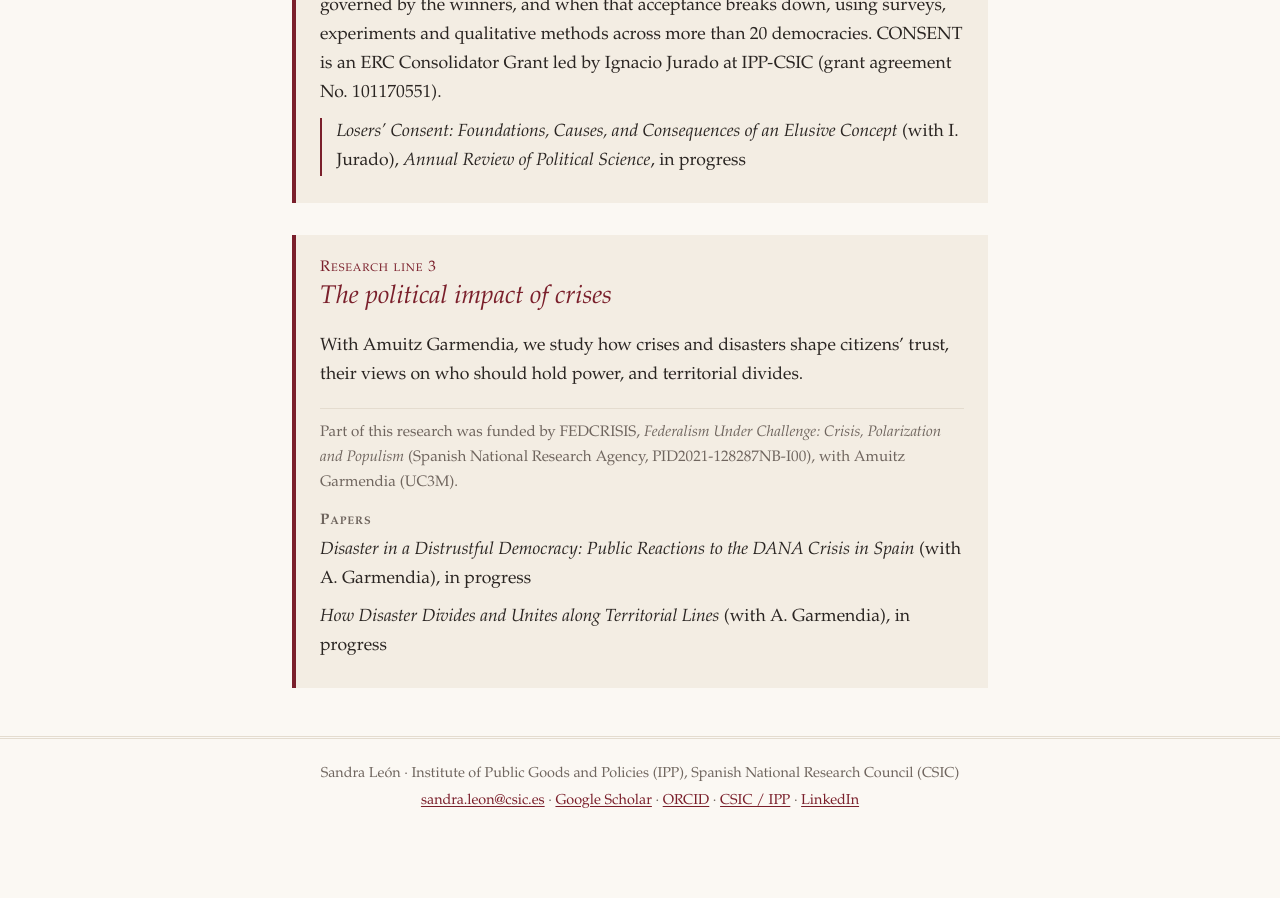
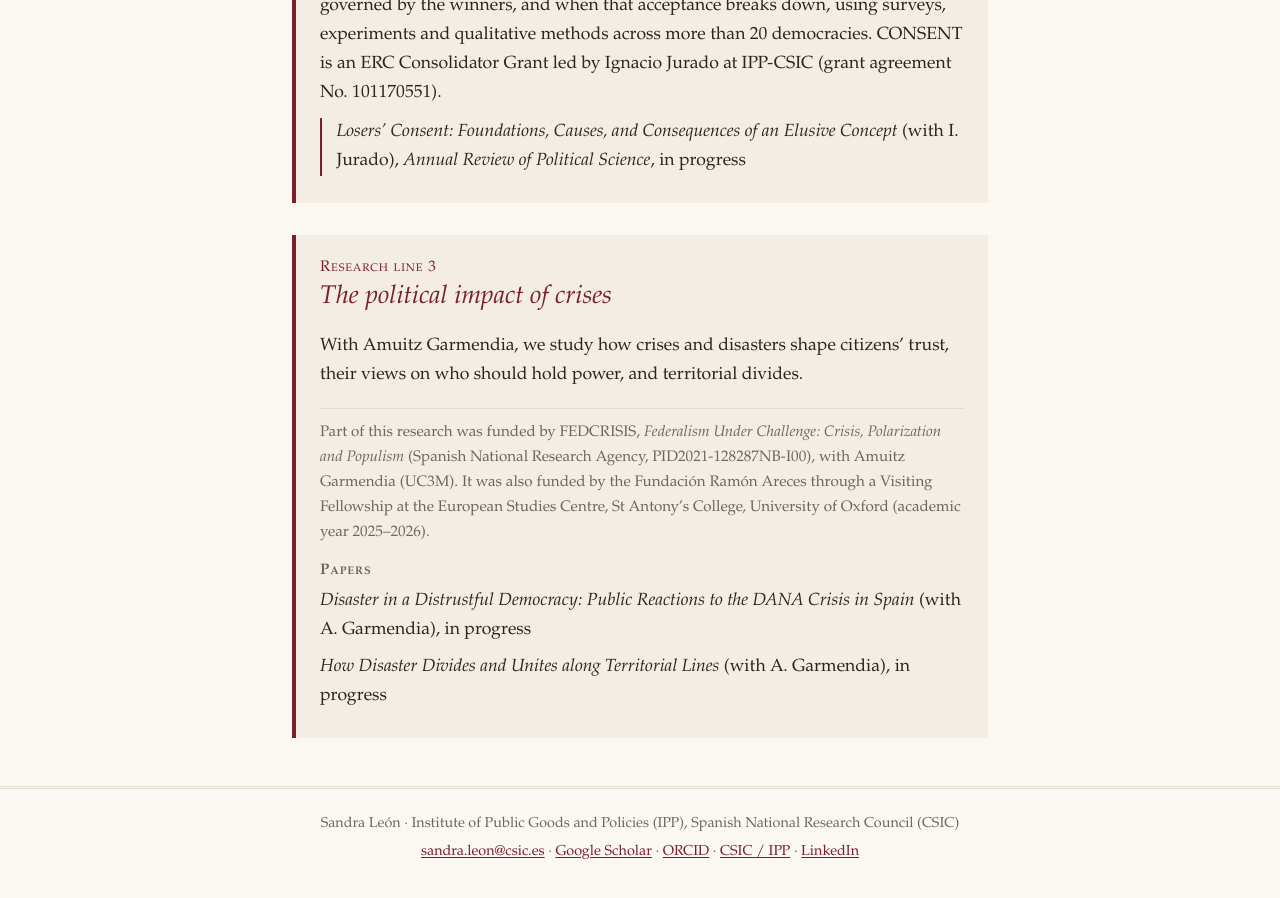
Before and after one commit to sandraleonalfonso/Sandra-Leon, a Jekyll site: the page built from research.md, in a window 1280 px wide and 900 px high, scrolled down 1458 px. Built offline with Jekyll 4.4.1, drawn with Linux system fonts in a browser that asks for light colours; before the commit the page ends 2308 px from its top, so only the background shows below that; some of the changed text lies outside the part shown.

Commit message:
Research: AI-GOV dates and Ramón Areces funding
Co-Authored-By: Claude Opus 5.5 (1M context) <noreply@anthropic.com>
Claude-Session: https://claude.ai/code/session_01Csi1G9zYbePJE1osHYZ3KG

```diff
--- a/research.md
+++ b/research.md
@@ -13,7 +13,7 @@ My research examines decentralization and federalism, affective polarization, an
 
 I study the impact of artificial intelligence on multilevel governance and democratic accountability.
 
-<p class="strand-funding">Project: AI-GOV (PID2025-174631NB-I00), funded by the Spanish National Research Agency (AEI).</p>
+<p class="strand-funding">Project: AI-GOV (PID2025-174631NB-I00), 2026–2029, funded by the Spanish National Research Agency (AEI).</p>
 </section>
 
 <section class="strand" markdown="1">
@@ -56,7 +56,7 @@ I am a collaborator in [CONSENT](https://ignaciojurado.com/consent), which studi
 
 With Amuitz Garmendia, we study how crises and disasters shape citizens' trust, their views on who should hold power, and territorial divides.
 
-<p class="strand-funding">Part of this research was funded by FEDCRISIS, <em>Federalism Under Challenge: Crisis, Polarization and Populism</em> (Spanish National Research Agency, PID2021-128287NB-I00), with Amuitz Garmendia (UC3M).</p>
+<p class="strand-funding">Part of this research was funded by FEDCRISIS, <em>Federalism Under Challenge: Crisis, Polarization and Populism</em> (Spanish National Research Agency, PID2021-128287NB-I00), with Amuitz Garmendia (UC3M). It was also funded by the Fundación Ramón Areces through a Visiting Fellowship at the European Studies Centre, St Antony’s College, University of Oxford (academic year 2025–2026).</p>
 
 <div class="strand-papers" markdown="1">
 <h3>Papers</h3>
```
Also changed, not shown: es/investigacion.md (+2 -2 lines).
